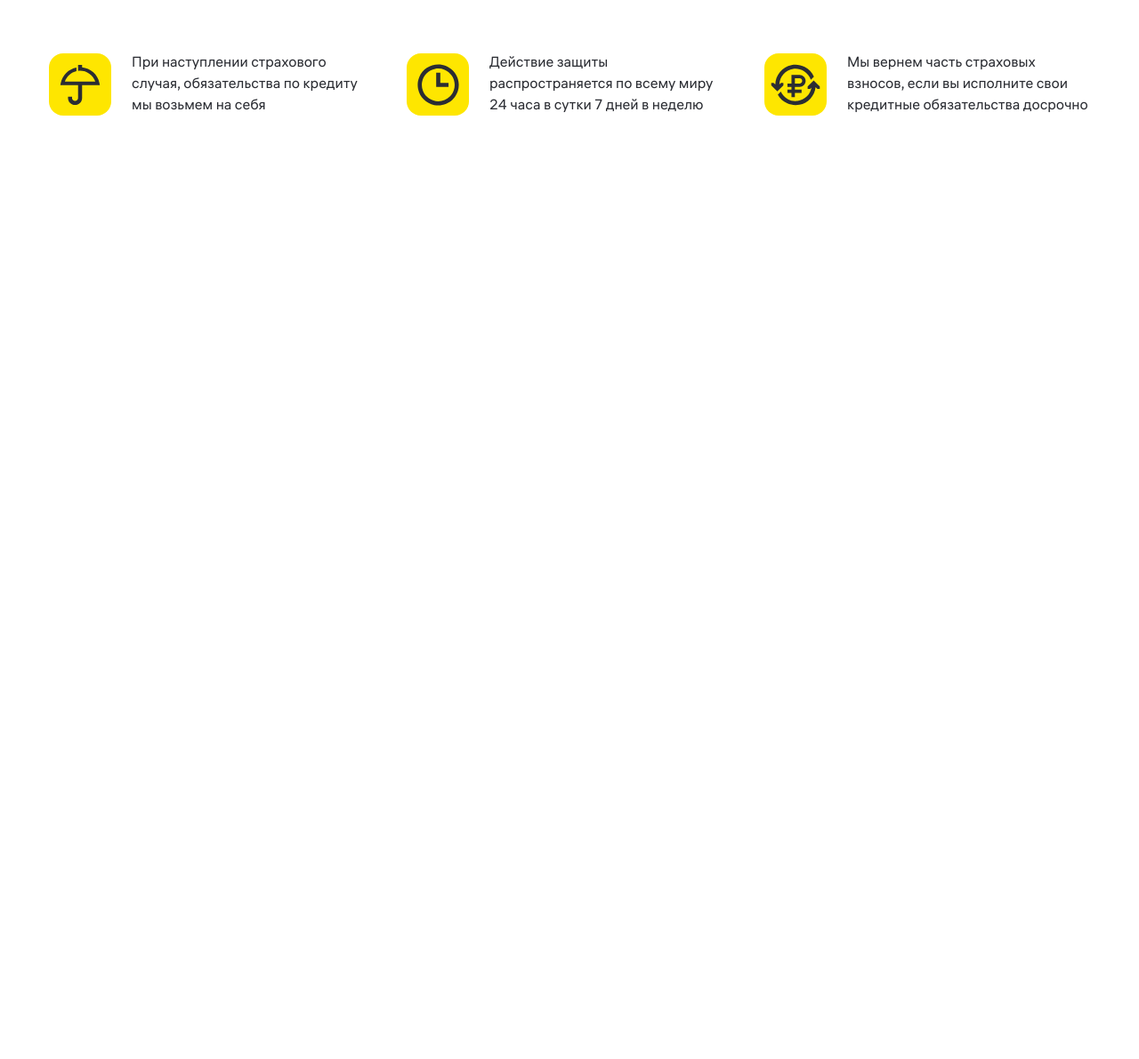
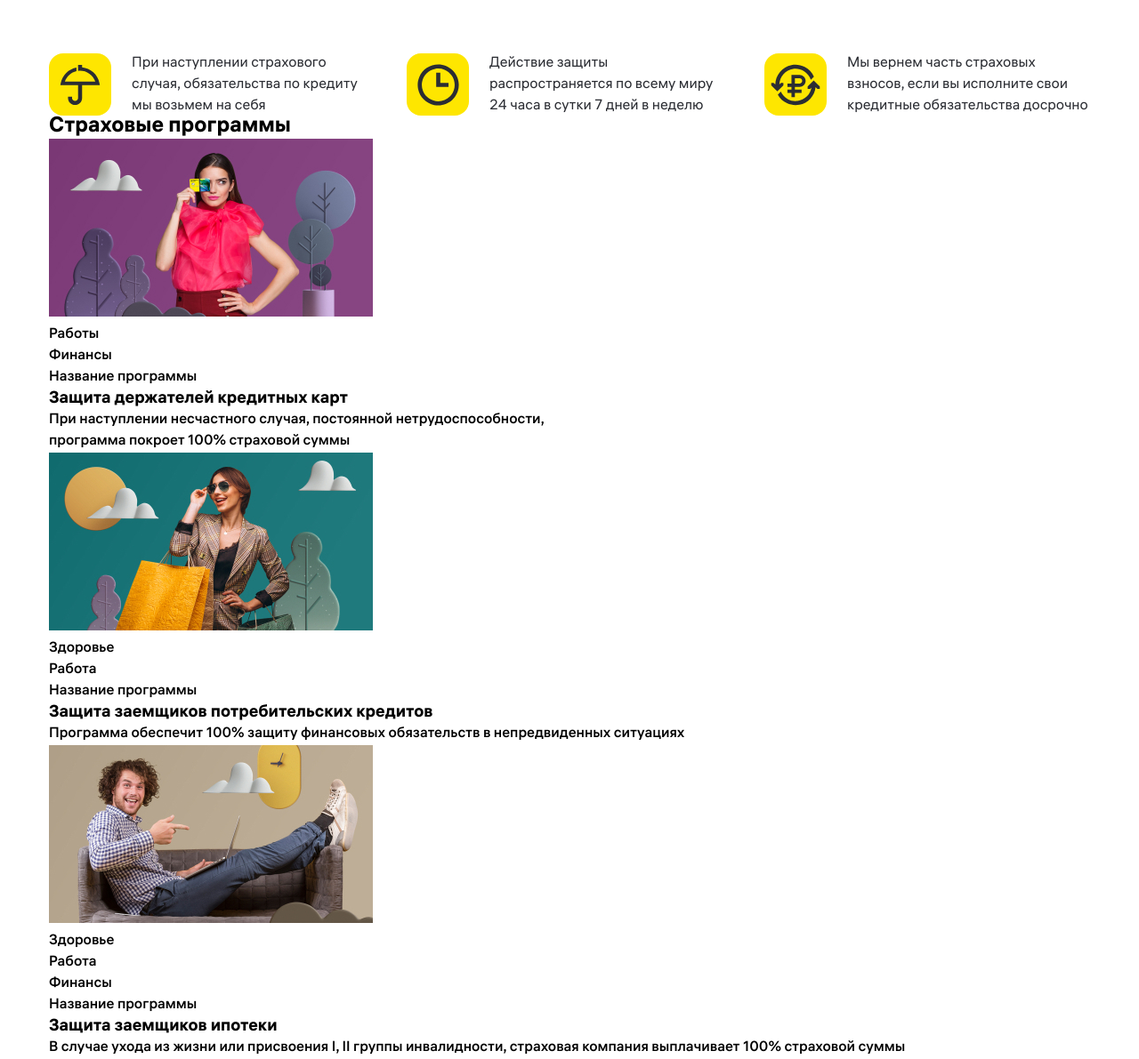
Before and after one commit to JustifyContentSB/raiffeisen, a website: page app/index.html in a window 1280 px wide. Shown: the part 569-1760 px from the top of the page at 89% size. Before the commit the page ends 800 px from the top, so only its background shows below. Drawn offline with Linux system fonts and the light colour scheme; files whose address does not match are found by name.

Commit message:
Разметка секции "insurance"

```diff
--- a/app/index.html
+++ b/app/index.html
@@ -105,6 +105,63 @@
 				</div>
 			</div>
 		</section>
+
+		<section class="insurance">
+			<div class="container">
+				<div class="insurance__wrapper">
+					<h2 class="insurance__title">Страховые программы</h2>
+					<ul class="insurance__list">
+						<li class="insurance__item">
+							<div class="insurance__img"><img src="images/insurance/insurance-1.jpg" alt="страховая программа"></div>
+							<div class="insurance__text">
+								<ul class="insurance__type-list">
+									<li>Работы</li>
+									<li>Финансы</li>
+								</ul>
+								<p class="insurance__programm">Название программы</p>
+								<h3 class="insurance__name">Защита держателей кредитных карт</h3>
+								<p class="insurance__descr">При наступлении несчастного случая, постоянной нетрудоспособности, <br>
+								программа покроет 100% страховой
+								суммы</p>
+							</div>
+						</li>
+						<li class="insurance__item">
+							<div class="insurance__img"><img src="images/insurance/insurance-2.jpg" alt="страховая программа"></div>
+							<div class="insurance__text">
+								<ul class="insurance__type-list">
+									<li>Здоровье</li>
+									<li>Работа</li>
+								</ul>
+								<p class="insurance__programm">Название программы</p>
+								<h3 class="insurance__name">Защита заемщиков
+								потребительских
+								кредитов</h3>
+								<p class="insurance__descr">Программа обеспечит 100% защиту
+								финансовых обязательств
+								в непредвиденных ситуациях</p>
+							</div>
+						</li>
+						<li class="insurance__item">
+							<div class="insurance__img"><img src="images/insurance/insurance-3.jpg" alt="страховая программа"></div>
+							<div class="insurance__text">
+								<ul class="insurance__type-list">
+									<li>Здоровье</li>
+									<li>Работа</li>
+									<li>Финансы</li>
+								</ul>
+								<p class="insurance__programm">Название программы</p>
+								<h3 class="insurance__name">Защита заемщиков
+								ипотеки</h3>
+								<p class="insurance__descr">В случае ухода из жизни или
+								присвоения I, II группы инвалидности,
+								страховая компания выплачивает 100%
+								страховой суммы</p>
+							</div>
+						</li>
+					</ul>
+				</div>
+			</div>
+		</section>
 	</main>
 
 </body>
```
Also changed, not shown: app/images/insurance/insurance-1.jpg (added), app/images/insurance/insurance-2.jpg (added), app/images/insurance/insurance-3.jpg (added).
